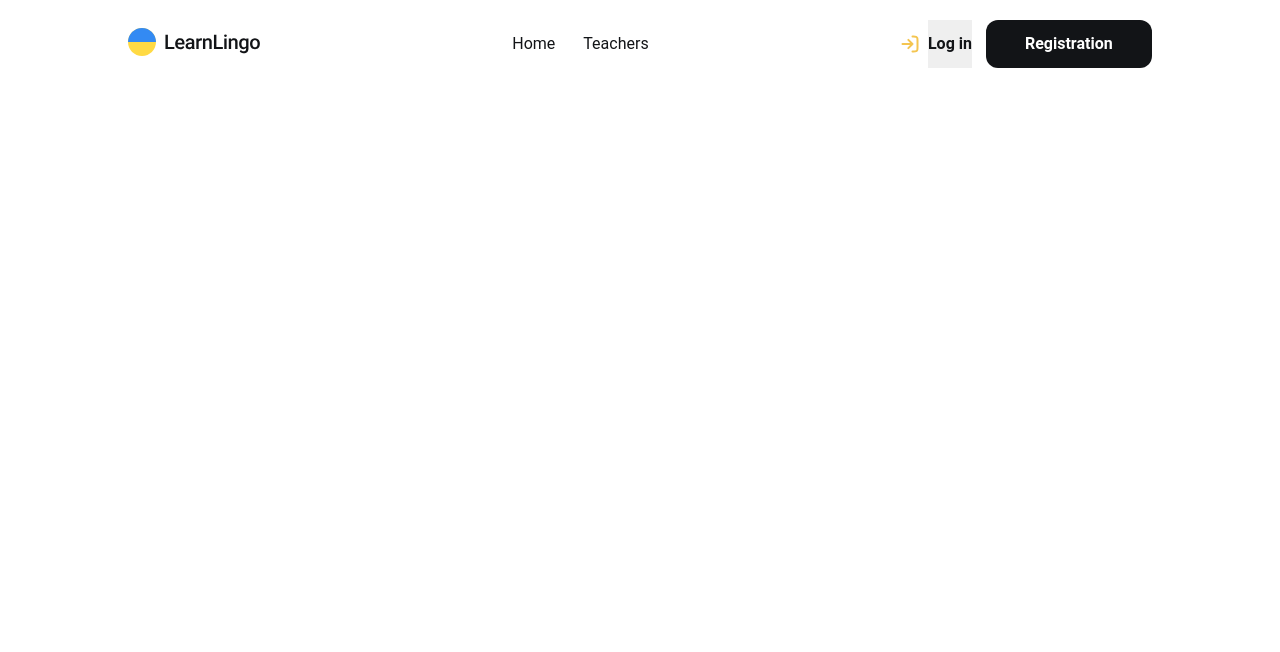
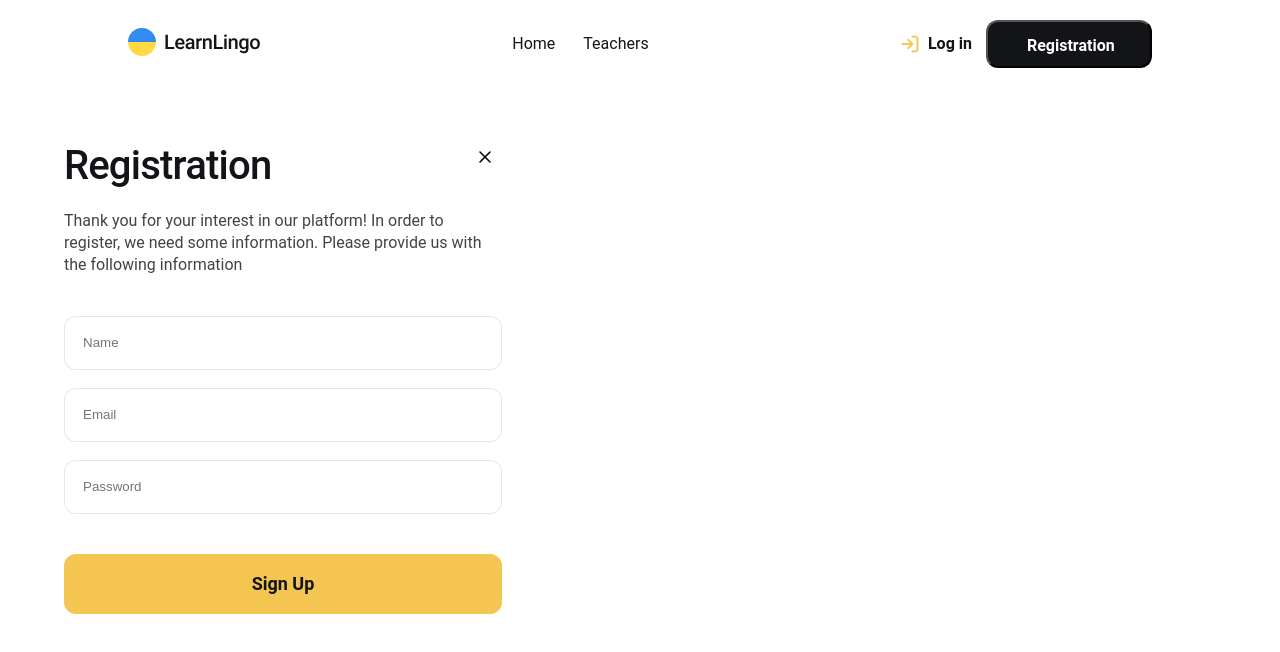
Before and after one commit to Myrosya-fsd/learn-lingo, a React (Vite) app: page /registration in a window 1280 px wide. Shown: the top 652 px of the page. Built offline with nearby package versions, Linux system fonts and the light colour scheme.

Commit message:
add_registration

```diff
--- a/src/components/Header/Header.jsx
+++ b/src/components/Header/Header.jsx
@@ -1,5 +1,4 @@
 import React, { useState } from "react";
-import { Link } from "react-router-dom";
 import { NavLink } from "react-router-dom";
 import styles from "./Header.module.css";
 import Login from "../Login/Login.jsx";
@@ -8,9 +7,17 @@ import Modal from "../Modal/Modal.jsx";
 
 const Header = () => {
   const [isModalOpen, setIsModalOpen] = useState(false);
+  const [modalType, setModalType] = useState(null);
 
-  const openModal = () => setIsModalOpen(true);
-  const closeModal = () => setIsModalOpen(false);
+  const openModal = (type) => {
+    setModalType(type);
+    setIsModalOpen(true);
+  };
+
+  const closeModal = () => {
+    setIsModalOpen(false);
+    setModalType(null);
+  };
 
   return (
     <header className={styles.header}>
@@ -32,19 +39,27 @@ const Header = () => {
           <svg className={styles.icon} width="20" height="20">
             <use xlinkHref="/symbol-defs.svg#icon-log-in" />
           </svg>
-          <button className={styles.headerLink} onClick={openModal}>
+          <button
+            className={styles.headerLink}
+            onClick={() => openModal("login")}
+          >
             Log in
           </button>
         </div>
-        <div className={styles.loginWrapper}>
-          <Link to="/registration" className={styles.headerLinkRight}>
-            Registration
-          </Link>
-        </div>
+
+        <button
+          className={styles.headerLinkRight}
+          onClick={() => openModal("registration")}
+        >
+          Registration
+        </button>
       </div>
       {isModalOpen && (
         <Modal onClose={closeModal}>
-          <Login onClose={closeModal} />
+          {modalType === "login" && <Login onClose={closeModal} />}
+          {modalType === "registration" && (
+            <Registration onClose={closeModal} />
+          )}
         </Modal>
       )}
     </header>
--- a/src/components/Header/Header.module.css
+++ b/src/components/Header/Header.module.css
@@ -36,6 +36,7 @@
   color: #121417;
   padding: 14px 0;
   border: none;
+  background-color: #fff;
 }
 
 .headerLinkRight {
--- a/src/components/Registration/Registration.jsx
+++ b/src/components/Registration/Registration.jsx
@@ -1,5 +1,91 @@
-const Registration = () => {
-  return <></>;
+import styles from "./Registration.module.css";
+import { useState } from "react";
+
+const Registration = ({ onClose }) => {
+  const [email, setEmail] = useState("");
+  const [password, setPassword] = useState("");
+  const [errors, setErrors] = useState({});
+
+  const validate = () => {
+    const newErrors = {};
+
+    const emailRegex = /^[^\s@]+@[^\s@]+\.[^\s@]+$/;
+    if (!email.trim()) {
+      newErrors.email = "Email is required";
+    } else if (!emailRegex.test(email)) {
+      newErrors.email = "Please enter a valid email address";
+    }
+
+    const passwordRegex = /^(?=.*[A-Za-z])(?=.*\d)[A-Za-z\d]{6,}$/;
+    if (!password.trim()) {
+      newErrors.password = "Password is required";
+    } else if (!passwordRegex.test(password)) {
+      newErrors.password =
+        "Password must contain at least 6 characters, letters and numbers";
+    }
+
+    setErrors(newErrors);
+    return Object.keys(newErrors).length === 0;
+  };
+
+  const handleSubmit = (e) => {
+    e.preventDefault();
+    if (validate()) {
+      alert(" Logged in successfully!");
+      // тут додати запит до сервера
+      onClose();
+    }
+  };
+
+  return (
+    <>
+      <form className={styles.registration} onSubmit={handleSubmit}>
+        <div className={styles.registrationTopBox}>
+          <h2 className={styles.registrationTitle}>Registration</h2>
+          <button className={styles.buttonClose} onClick={onClose}>
+            <svg className={styles.icon} width="32" height="32">
+              <use xlinkHref="/symbol-defs.svg#icon-x" />
+            </svg>
+          </button>
+        </div>
+
+        <p className={styles.registrationText}>
+          Thank you for your interest in our platform! In order to register, we
+          need some information. Please provide us with the following
+          information
+        </p>
+
+        <input
+          className={styles.contactBlockInput}
+          type="name"
+          placeholder="Name"
+        />
+
+        <input
+          className={styles.contactBlockInput}
+          type="email"
+          placeholder="Email"
+          value={email}
+          onChange={(e) => setEmail(e.target.value)}
+        />
+
+        <input
+          className={`${styles.contactBlockInput} ${styles.contactBlockInputBt}`}
+          type="password"
+          placeholder="Password"
+          value={password}
+          onChange={(e) => setPassword(e.target.value)}
+        />
+        {errors.password && (
+          <p className={styles.errorText}>{errors.password}</p>
+        )}
+
+        <button type="submit" className={styles.loginBtn}>
+          Sign Up
+        </button>
+      </form>
+    </>
+  );
 };
 
 export default Registration;
--- /dev/null
+++ b/src/components/Registration/Registration.module.css
@@ -0,0 +1,84 @@
+.registration {
+  border-radius: 30px;
+  width: 565px;
+  height: 599px;
+  background-color: #ffffff;
+  padding: 64px;
+}
+
+.registrationTopBox {
+  display: flex;
+  justify-content: space-between;
+}
+
+.buttonClose {
+  width: 32px;
+  height: 32px;
+  border: none;
+  background-color: #fff;
+}
+
+.buttonClose:hover,
+.buttonClose:focus {
+  color: #f4c550;
+}
+
+.icon {
+  display: inline-block;
+  width: 20px;
+  height: 20px;
+  stroke-width: 0;
+  stroke: currentColor;
+  fill: currentColor;
+}
+
+.registrationTitle {
+  font-family: var(--font-family);
+  font-weight: 500;
+  font-size: 40px;
+  line-height: 120%;
+  letter-spacing: -0.02em;
+  color: #121417;
+  margin-bottom: 20px;
+}
+
+.registrationText {
+  font-family: var(--font-family);
+  font-size: 16px;
+  line-height: 137%;
+  color: rgba(18, 20, 23, 0.8);
+  margin-bottom: 40px;
+}
+
+.contactBlockInput {
+  border: 1px solid rgba(18, 20, 23, 0.1);
+  border-radius: 12px;
+  padding: 16px 18px 16px 18px;
+  width: 438px;
+  height: 54px;
+  margin-bottom: 18px;
+}
+
+.contactBlockInputBt {
+  margin-bottom: 40px;
+}
+
+.loginBtn {
+  border-radius: 12px;
+  padding: 16px 16px;
+  width: 438px;
+  height: 60px;
+  background-color: #f4c550;
+  border: none;
+  font-family: var(--font-family);
+  font-weight: 700;
+  font-size: 18px;
+  line-height: 156%;
+  color: #121417;
+}
+
+.loginBtn:hover,
+.loginBtn:focus {
+  background-color: #ffdc86;
+  color: #ffffff;
+}
```
